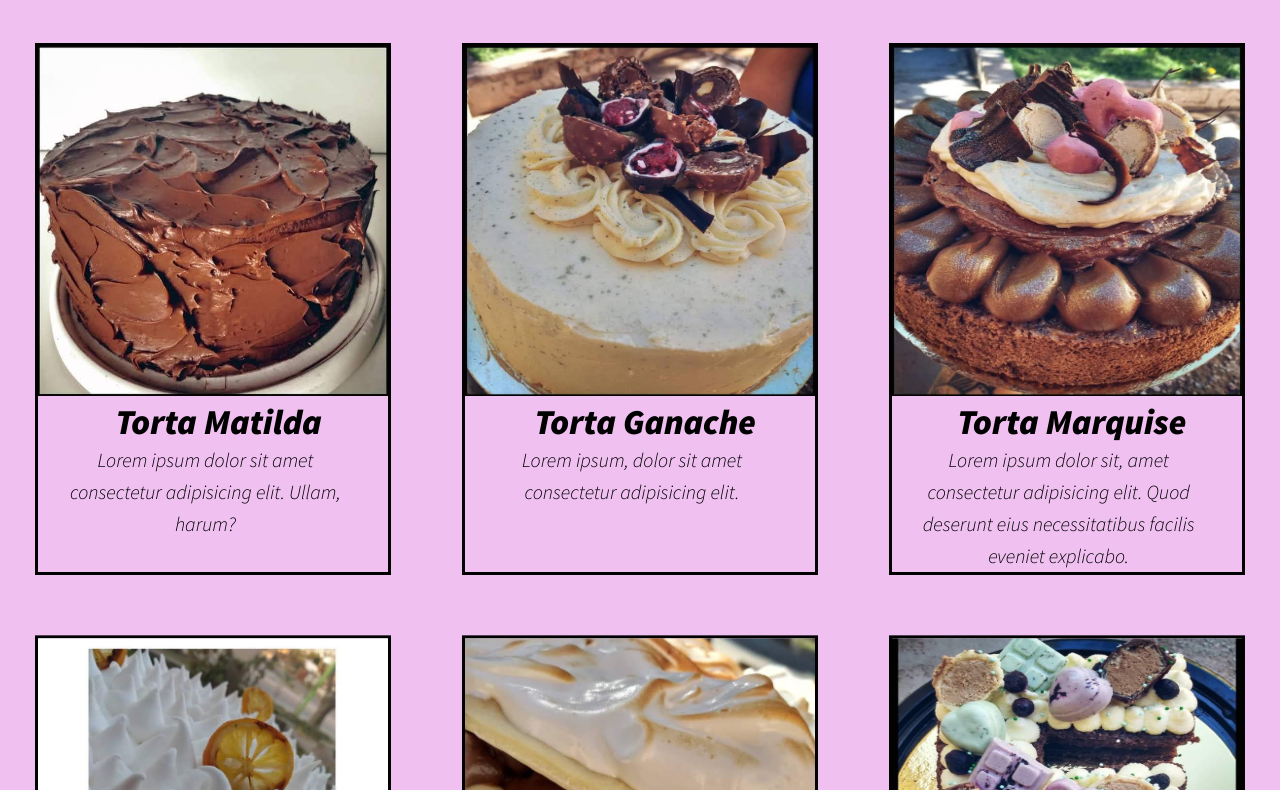
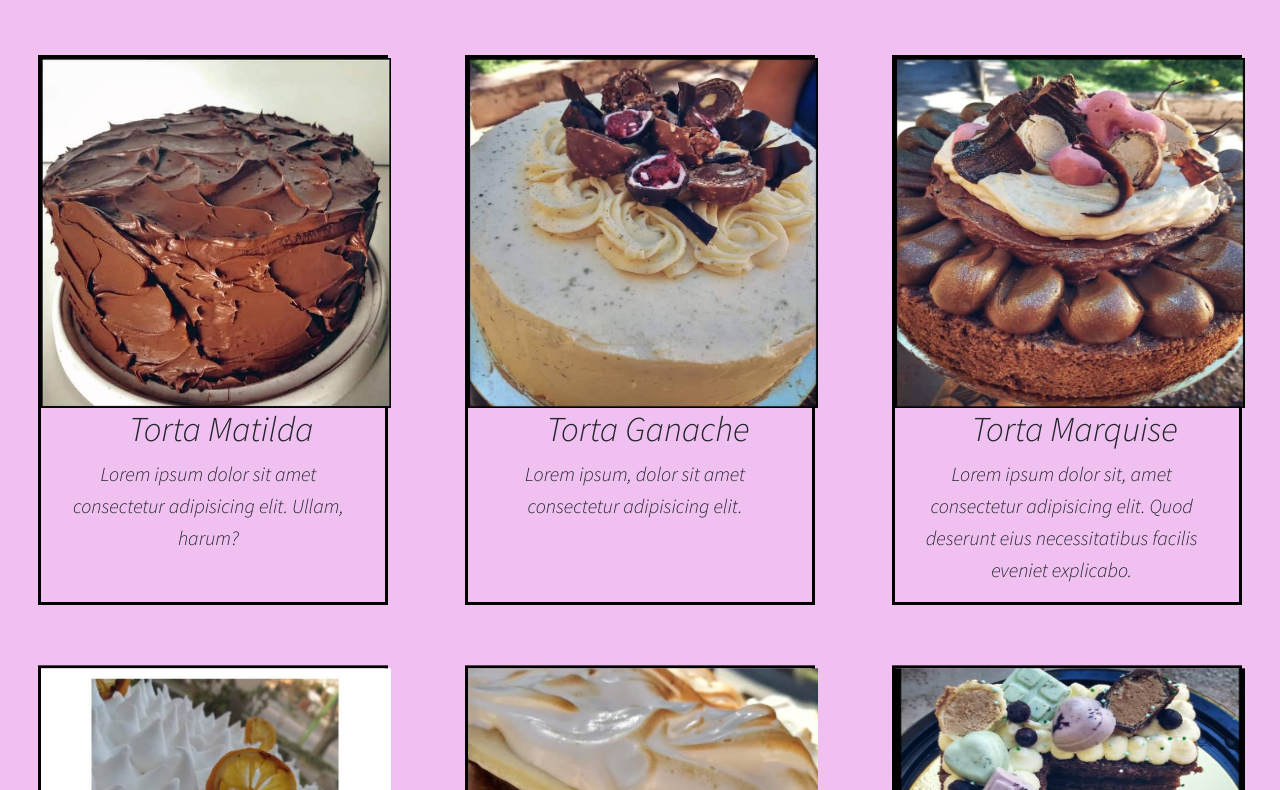
Before and after one commit to renzoposobon/ParraPosobon, a plain HTML site: page Paginas/productos.html in a window 1280 px wide. Shown: the part 367-1157 px from the top of the page. Drawn offline with nearby package versions, Linux system fonts and the light colour scheme.

Commit message:
linkeo bootstrap

```diff
--- a/Paginas/productos.html
+++ b/Paginas/productos.html
@@ -2,10 +2,14 @@
 <html lang="es">
 <head>
     <title>Productos</title>
+    <!--FAV ICON-->
     <link rel="shortcut icon" href="../assets-img/icono-1.jpeg">
+    <!--LINKEO CSS-->
     <link rel="stylesheet" href="../estilo css/style-pp.css">
+    <link rel="stylesheet" href="https://unpkg.com/aos@next/dist/aos.css" />
+    <link rel="stylesheet" href="../bootstrap-5.1.3-dist/css/bootstrap.css">
+    <!--RESPONSIVE-->
     <meta name="viewport" content="width=device-width, initial-scale=1.0">
-    <link rel="stylesheet" href="https://unpkg.com/aos@next/dist/aos.css" />
 </head>
 <body class="body" id="cuerpoProductos">
     <!--INICIO ENCABEZADO-->
```
Also changed, not shown: Paginas/comprar.html (+4 -0 lines), Paginas/contacto.html (+4 -0 lines), Paginas/sobre-mi.html (+2 -0 lines), index.html (+3 -1 lines).
